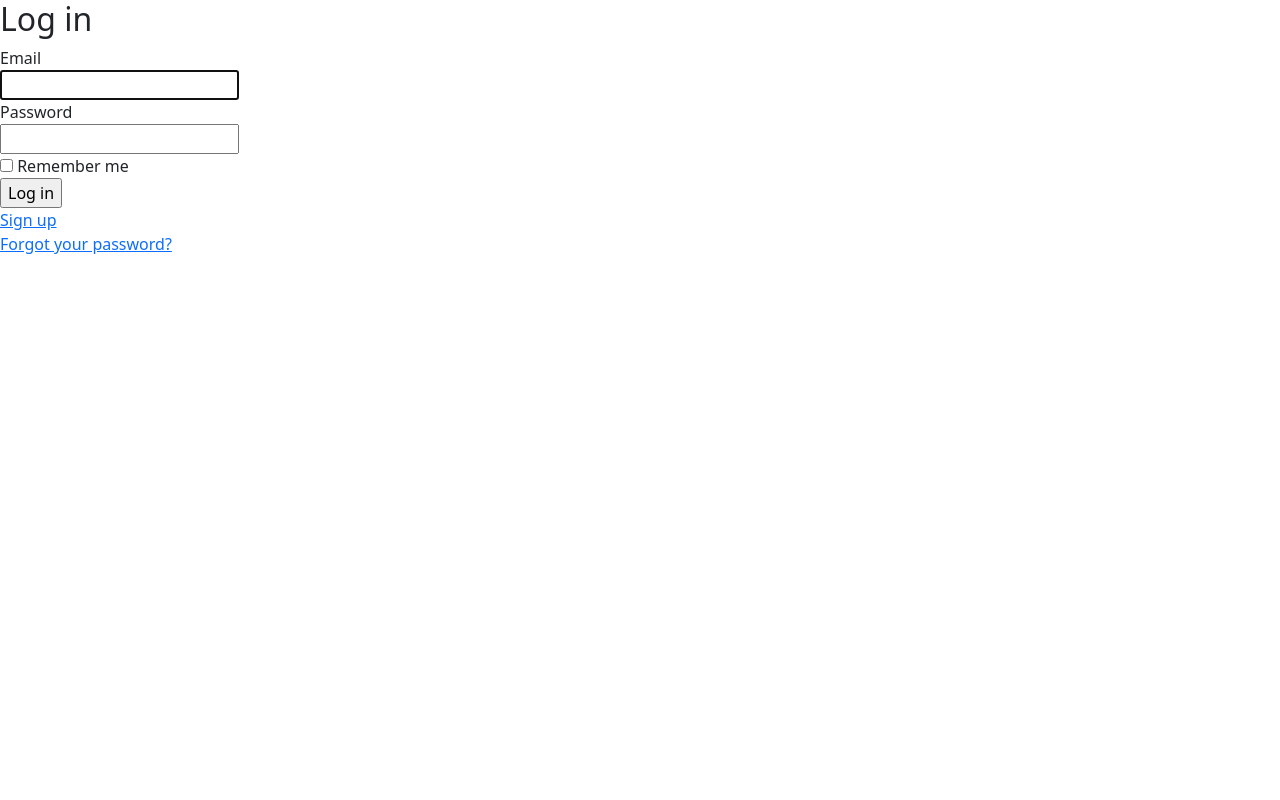
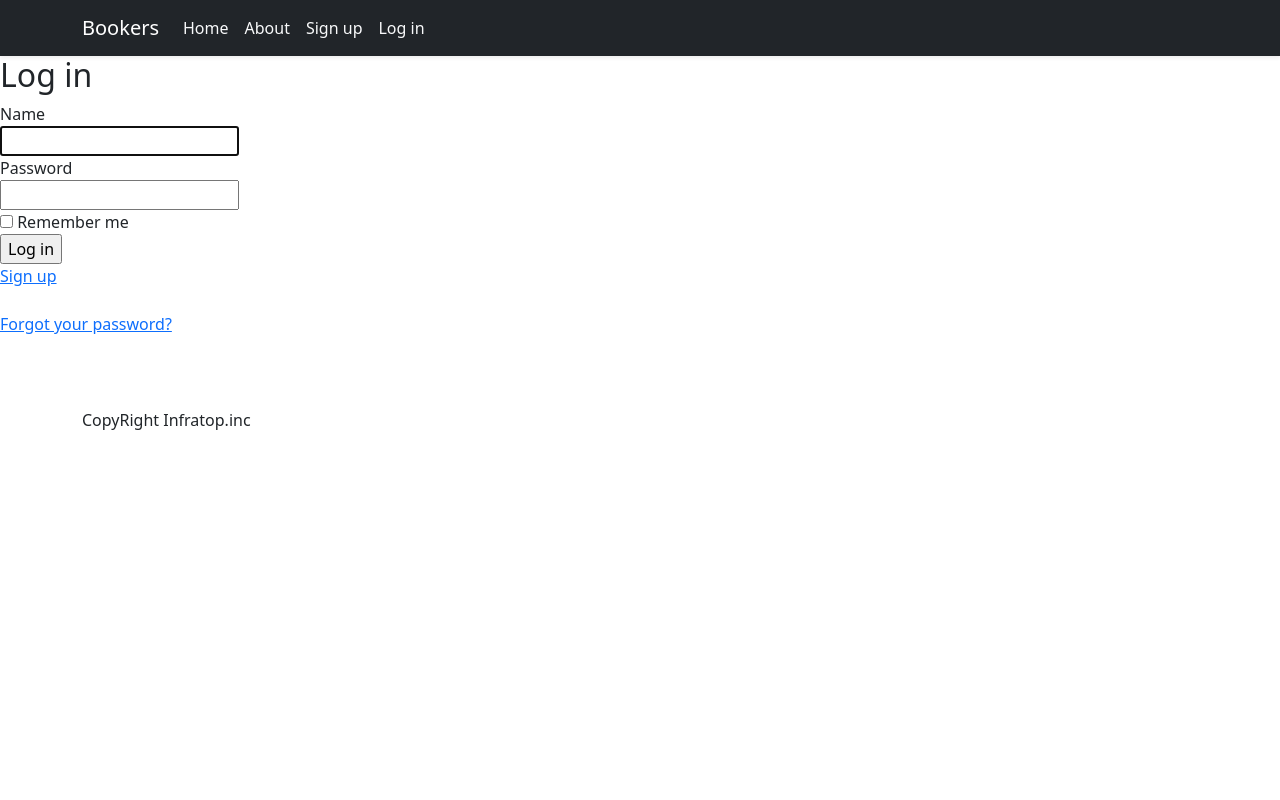
Before and after one commit to yoshikawakoki/bookers2, a Rails app: page /users/sign_in in a window 1280 px wide. Run offline with Rails 7, Linux system fonts and the light colour scheme; style sheets or scripts are compiled from the project's sources; some libraries are stand-ins or nearby versions.

Commit message:
ヘッダー・フッター作成　Home Url違う

```diff
--- a/bookers2/app/controllers/application_controller.rb
+++ b/bookers2/app/controllers/application_controller.rb
@@ -1,2 +1,9 @@
 class ApplicationController < ActionController::Base
+  before_action :configure_permitted_parameters, if: :devise_controller?
+
+  protected
+
+  def configure_permitted_parameters
+    devise_parameter_sanitizer.permit(:sign_up, keys: [:email])
+  end
 end
--- a/bookers2/app/controllers/homes_controller.rb
+++ b/bookers2/app/controllers/homes_controller.rb
@@ -2,4 +2,8 @@
 
 def top
 end
+
+def about
 end
+
+end
--- a/bookers2/app/models/book.rb
+++ b/bookers2/app/models/book.rb
@@ -1,2 +1,3 @@
 class Book < ApplicationRecord
+  belongs_to :user, dependent: :destroy
 end
--- a/bookers2/app/models/user.rb
+++ b/bookers2/app/models/user.rb
@@ -3,4 +3,5 @@
   # :confirmable, :lockable, :timeoutable, :trackable and :omniauthable
   devise :database_authenticatable, :registerable,
          :recoverable, :rememberable, :validatable
+  has_many :books, dependent: :destroy
 end
--- a/bookers2/app/views/devise/registrations/new.html.erb
+++ b/bookers2/app/views/devise/registrations/new.html.erb
@@ -9,7 +9,7 @@
   </div>
 
   <div class="field">
-    <%= f.label :email %><br />
+    <%= f.label :email %><br/>
     <%= f.email_field :email, autofocus: true, autocomplete: "email" %>
   </div>
 
--- a/bookers2/app/views/devise/sessions/new.html.erb
+++ b/bookers2/app/views/devise/sessions/new.html.erb
@@ -2,8 +2,8 @@
 
 <%= form_for(resource, as: resource_name, url: session_path(resource_name)) do |f| %>
   <div class="field">
-    <%= f.label :email %><br />
-    <%= f.email_field :email, autofocus: true, autocomplete: "email" %>
+    <%= f.label :name %><br />
+    <%= f.text_field :name, autofocus: true, autocomplete: "name" %>
   </div>
 
   <div class="field">
--- a/bookers2/app/views/layouts/application.html.erb
+++ b/bookers2/app/views/layouts/application.html.erb
@@ -4,12 +4,62 @@
     <title>Bookers2</title>
     <%= csrf_meta_tags %>
     <%= csp_meta_tag %>
+    <meta name="viewport" content="width=device-width, initial-scale=1, maximum-scale=1">
 
     <%= stylesheet_link_tag    'application', media: 'all', 'data-turbolinks-track': 'reload' %>
     <%= javascript_include_tag 'application', 'data-turbolinks-track': 'reload' %>
   </head>
 
-  <body>
+  <body class="d-flex flex-column vh-100">
+    <header class="shadow-sm">
+      <nav class="navbar navbar-expand-lg navbar-dark bg-dark">
+        <div class="container">
+          <a class="navbar-brand" href="/">
+            <span>Bookers</span>
+          </a>
+          <button class="navbar-toggler" type="button" date-toggle="collapse" date-target="#navbarNavDropdown" aria-contrls="navbarNavDropdown" aria-expanded="false" aria-label="Toggle navigation">
+            <span class="navbar-toggler-icon"></span>
+          </button>
+          <div class="collapse navbar-collapse" id="navbarNavDropdown">
+            <ul class="navbar-nav ml-auto">
+              <li>
+                <%= link_to "Home", root_path, class: "nav-link text-light" %>
+              </li>
+              <% if user_signed_in? %>
+              <li>
+                <%= link_to "Users", users_path, class: "nav-link text-light" %>
+              </li>
+              <li>
+                <%= link_to "Books", books_path, class: "nav-link text-light" %>
+              </li>
+              <li>
+                <%= link_to "Log out", destroy_user_session_path, method: :delete, class: "nav-link text-light" %>
+              </li>
+              <% else %>
+              <li>
+                <%= link_to "About", home_about_path, class: "nav-link text-light" %>
+              </li>
+              <li>
+                <%= link_to "Sign up", new_user_registration_path, class: "nav-link text-light" %>
+              </li>
+              <li>
+                <%= link_to "Log in", new_user_session_path, class: "nav-link text-light" %>
+              </li>
+              <% end %>
+            </ul>
+          </div>
+        </div>
+      </nav>
+    </header>
     <%= yield %>
+    <footer>
+      <div class="container mt-5">
+        <div class="row">
+          <div class="mx-auto">
+            <p>CopyRight Infratop.inc</p>
+          </div>
+        </div>
+      </div>
+    </footer>
   </body>
 </html>
--- a/bookers2/config/routes.rb
+++ b/bookers2/config/routes.rb
@@ -2,5 +2,6 @@
   devise_for :users
   root to: "homes#top"
   resources :books, only: [:index, :create, :show, :edit, :destroy, :update]
-  resources :users, only: [:show, :edit, :update]
+  resources :users, only: [:index,:show, :edit, :update]
+  get "/home/about" => "homes#about"
 end
```
Also changed, not shown: bookers2/app/views/homes/about.html.erb (added), bookers2/app/views/users/index.html.erb (added).
